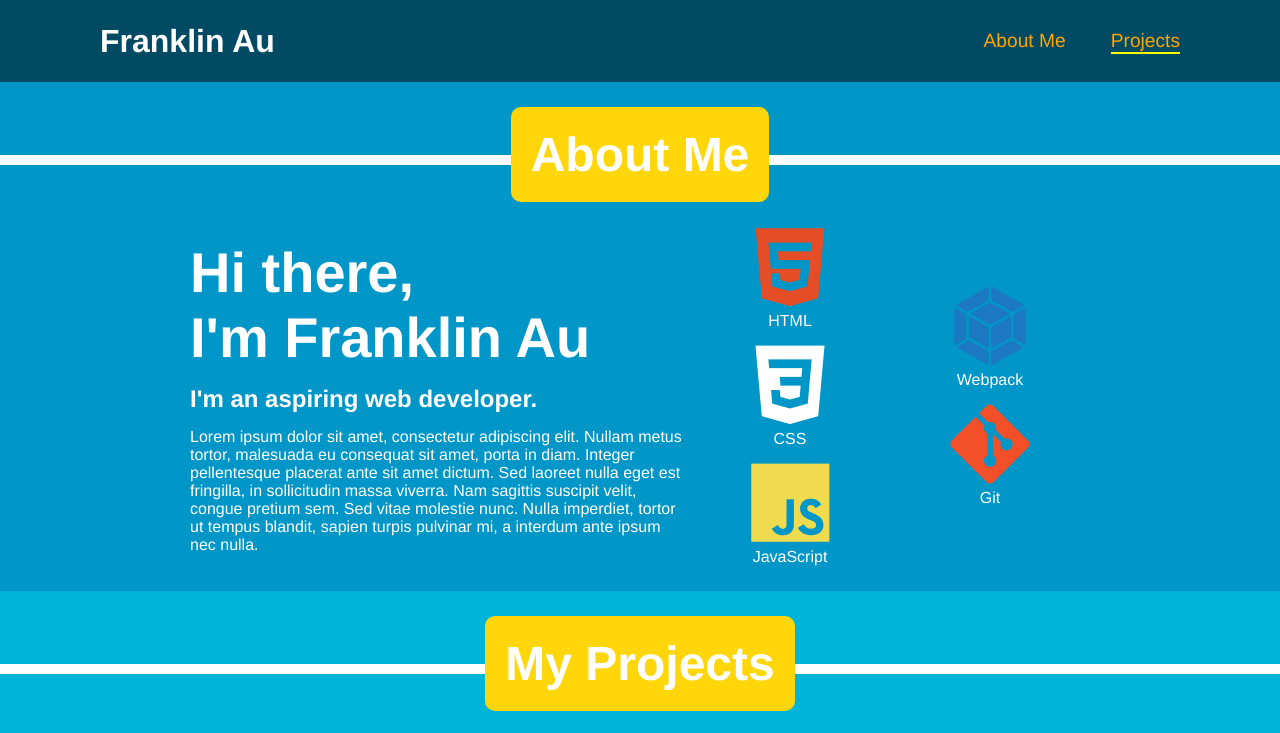
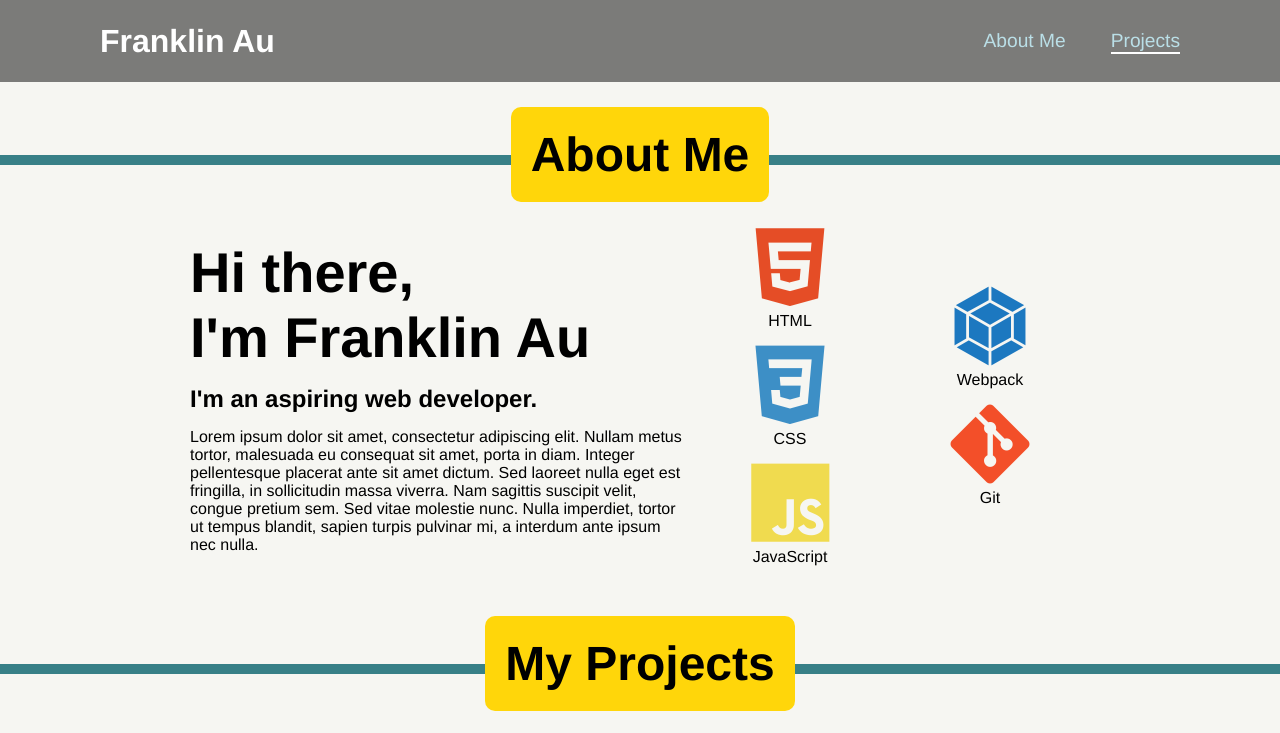
Before and after one commit to fau446/personal-portfolio, a plain HTML site: page index.html in a window 1280 px wide. Shown: the top 733 px of the page. Drawn offline with nearby package versions, Linux system fonts and the light colour scheme.

Commit message:
Change colour scheme

```diff
--- a/index.html
+++ b/index.html
@@ -51,7 +51,7 @@
                 <p>HTML</p>
               </div>
               <div class="tech-item">
-                <i class="devicon-css3-plain"></i>
+                <i class="devicon-css3-plain colored"></i>
                 <p>CSS</p>
               </div>
               <div class="tech-item">
--- a/style.css
+++ b/style.css
@@ -5,8 +5,9 @@
 }
 
 body {
-  color: white;
-  background-color: #0096c7;
+  color: black;
+  /* background-color: #0096c7; */
+  background-color: #f6f6f2;
   display: flex;
   flex-direction: column;
   align-items: center;
@@ -71,6 +72,10 @@ header {
   padding: 10px 100px;
 }
 
+h1 {
+  color: white;
+}
+
 nav {
   display: flex;
   justify-content: flex-end;
@@ -80,7 +85,7 @@ nav {
 }
 
 nav a {
-  color: orange;
+  color: #badfe7;
   position: relative;
   font-size: 1.2em;
 }
@@ -92,7 +97,7 @@ nav a::after {
   bottom: -2px;
   width: 0;
   height: 2px;
-  background-color: yellow;
+  background-color: white;
   transition: width 0.6s ease-in-out;
 }
 
@@ -128,7 +133,7 @@ section {
 }
 
 .line {
-  border: 5px solid white;
+  border: 5px solid #388087;
   position: absolute;
   top: 50%;
   margin: 0 auto;
@@ -198,7 +203,7 @@ i {
 }
 
 #projects {
-  background-color: #00b4d8;
+  background-color: #f6f6f2;
 }
 
 .project {
@@ -232,8 +237,8 @@ h2 {
 }
 
 h3 {
-  text-align: center;
   font-size: 2em;
+  color: #388087;
 }
 
 h4 {
@@ -244,6 +249,10 @@ footer {
   background-color: #48cae4;
   padding: 30px 0;
   text-align: center;
+}
+
+footer h3 {
+  color: black;
 }
 
 .footer-p {
```
